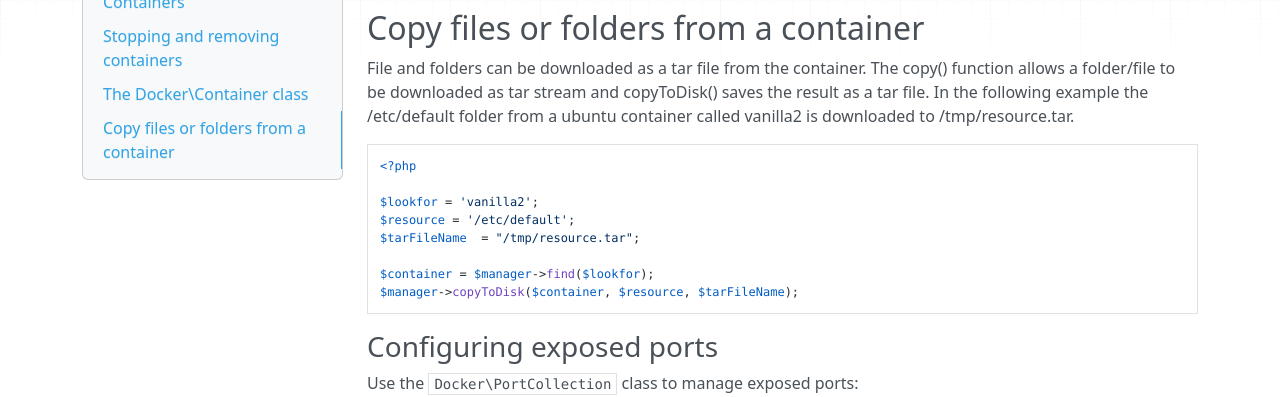
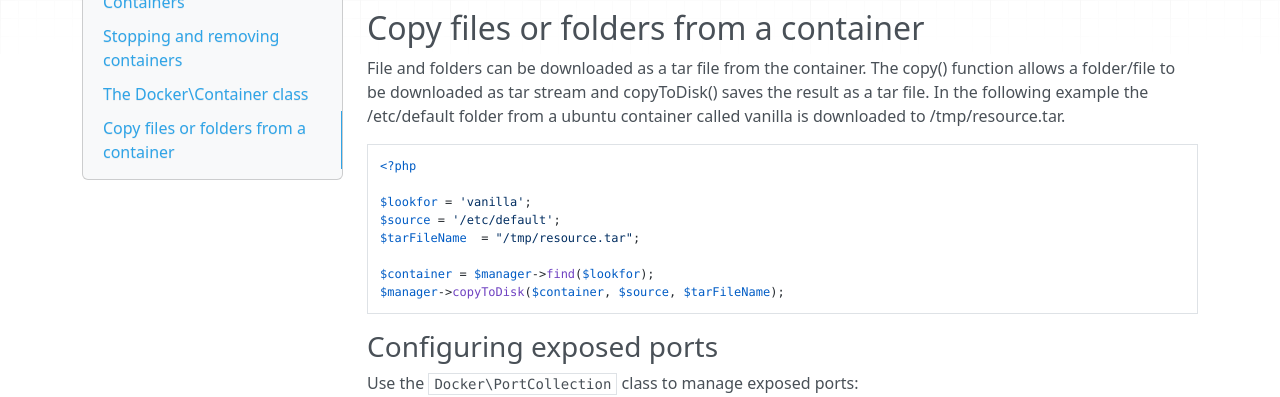
Before and after one commit to docker-php/docker-php, an MkDocs documentation site: the page built from docs/container.md, in a window 1280 px wide and 900 px high, scrolled down 3172 px. Shown: the part 252-649 px from the top of the window. Built offline with MkDocs 1.6.1, drawn with Linux system fonts in a browser that asks for light colours; nearby versions of some CDN libraries; old or Windows-style settings are respelled for this version of MkDocs.

Commit message:
$resource -> $source

````diff
--- a/docs/container.md
+++ b/docs/container.md
@@ -174,17 +174,17 @@ printf('Container\'s exit code is %d', $container->getExitCode());
 ## Copy files or folders from a container
 
 File and folders can be downloaded as a tar file from the container. The copy() function allows a folder/file to be downloaded as tar stream and copyToDisk() saves the result as a tar file.
-In the following example the /etc/default folder from a ubuntu container called vanilla2 is downloaded to /tmp/resource.tar.
+In the following example the /etc/default folder from a ubuntu container called vanilla is downloaded to /tmp/resource.tar.
 
 ```php
 <?php
 
-$lookfor = 'vanilla2';
-$resource = '/etc/default';
+$lookfor = 'vanilla';
+$source = '/etc/default';
 $tarFileName  = "/tmp/resource.tar";
 
 $container = $manager->find($lookfor);
-$manager->copyToDisk($container, $resource, $tarFileName);
+$manager->copyToDisk($container, $source, $tarFileName);
 ```
 
 
````
